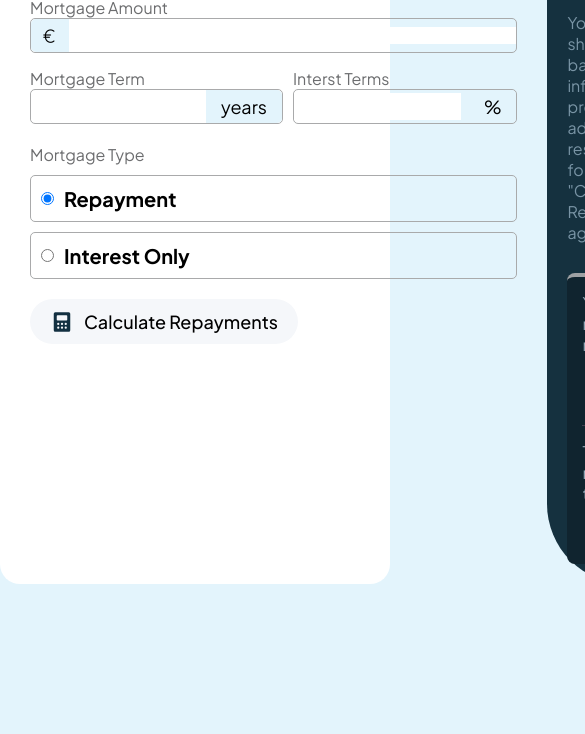
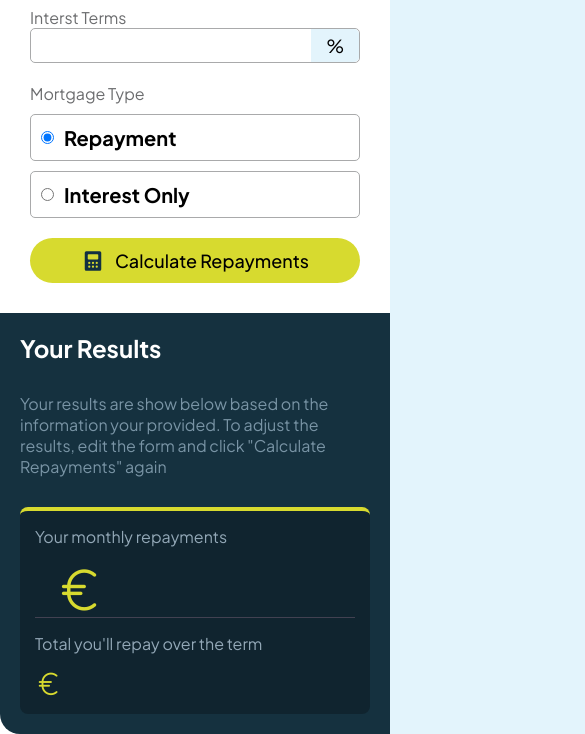
Before and after one commit to EduardoHill/Calculadora, a plain HTML site: page index.html in a window 390 px wide. Shown: the part 179-913 px from the top of the page, 585 px wide, since content can reach past the window. Before the commit the page ends 844 px from the top, so only its background shows below. Drawn offline with nearby package versions, Linux system fonts and the light colour scheme.

Commit message:
Criação da responsividade

```diff
--- a/script.js
+++ b/assets/script.js
@@ -7,8 +7,6 @@ const totalAnual = document.getElementById('total')
 const clear = document.getElementById('clearAll')
 const Repayment = document.getElementById('Repayment')
 const Interest = document.getElementById('Interest')
-console.log(Interest.value)
-console.log(Repayment.value)
 
 clear.addEventListener('click', () => {
   valorHipoteca.value = ''
@@ -23,7 +21,7 @@ botao.addEventListener('click', (event) => {
   const valor = valorHipoteca.value
   let meses = anos.value * 12
   let taxa = porcento.value / 12 / 100
-
+  console.log(Interest.value)
   let parcela =
     (valor * (taxa * Math.pow(1 + taxa, meses))) /
     (Math.pow(1 + taxa, meses) - 1)
--- a/assets/style/ResultsArea.css
+++ b/assets/style/ResultsArea.css
@@ -21,7 +21,7 @@
 }
 #ResultsData {
   background-color: #10242f;
-  border-top: 4px solid #9ea1a4;
+  border-top: 4px solid hsl(61, 70%, 52%);
   border-radius: 8px;
 
   display: flex;
@@ -38,7 +38,7 @@
   align-items: center;
 
   font-size: 3.4375rem;
-  color: #e5e5e9;
+  color: hsl(61, 70%, 52%);
 
   padding-inline: 20px;
 
@@ -50,5 +50,5 @@
   align-items: center;
 
   font-size: 30px;
-  color: #e5e5e9;
+  color: hsl(61, 70%, 52%);
 }
--- a/assets/style/checkArea.css
+++ b/assets/style/checkArea.css
@@ -27,7 +27,7 @@ button {
   gap: 0.625rem;
   padding: 1.25rem;
 
-  background-color: #f5f7fa;
+  background-color: hsl(61, 70%, 52%);
   width: fit-content;
   height: 2.8125rem;
 
--- a/assets/style/primereFomrs.css
+++ b/assets/style/primereFomrs.css
@@ -29,3 +29,9 @@
 #PrimareInput div i {
   padding: 0.625rem;
 }
+
+#PrimareForm {
+  display: flex;
+  flex-direction: column;
+  gap: 8px;
+}
--- /dev/null
+++ b/assets/style/responsividade.css
@@ -0,0 +1,25 @@
+@media (max-width: 48rem) {
+  #app {
+    display: flex;
+    flex-direction: column;
+    border-radius: 0;
+  }
+
+  #SecunderyForms {
+    display: flex;
+    flex-direction: column;
+    width: 100%;
+    align-items: normal;
+  }
+  .SecunderyInput input {
+    width: 100%;
+  }
+  button {
+    width: 100%;
+  }
+
+  #Results {
+    border-radius: 0;
+    border-bottom-left-radius: 20px;
+  }
+}
--- a/assets/style/style.css
+++ b/assets/style/style.css
@@ -6,5 +6,6 @@
 @import url(SecunderyForms.css);
 @import url(checkArea.css);
 @import url(ResultsArea.css);
+@import url(responsividade.css);
 
 @import url('https://fonts.googleapis.com/css2?family=Inter:ital,opsz,wght@0,14..32,100..900;1,14..32,100..900&family=Noto+Serif+Todhri&family=Outfit:wght@100..900&family=Plus+Jakarta+Sans:ital,wght@0,200..800;1,200..800&family=Poppins:ital,wght@0,100;0,200;0,300;0,400;0,500;0,600;0,700;0,800;0,900;1,100;1,200;1,300;1,400;1,500;1,600;1,700;1,800;1,900&family=Roboto:ital,wght@0,100..900;1,100..900&family=Young+Serif&display=swap');
--- a/index.html
+++ b/index.html
@@ -20,7 +20,7 @@
         </nav>
         <div id="CalculatorForms">
           <div id="PrimareForm">
-            <label>Mortgage Amount</label><br />
+            <label>Mortgage Amount</label>
             <div id="PrimareInput">
               <div><i class="ph ph-currency-eur"></i></div>
               <input type="number" id="Valor" />
@@ -79,6 +79,6 @@
         </div>
       </div>
     </div>
-    <script src="script.js"></script>
+    <script src="./assets/script.js"></script>
   </body>
 </html>
```
